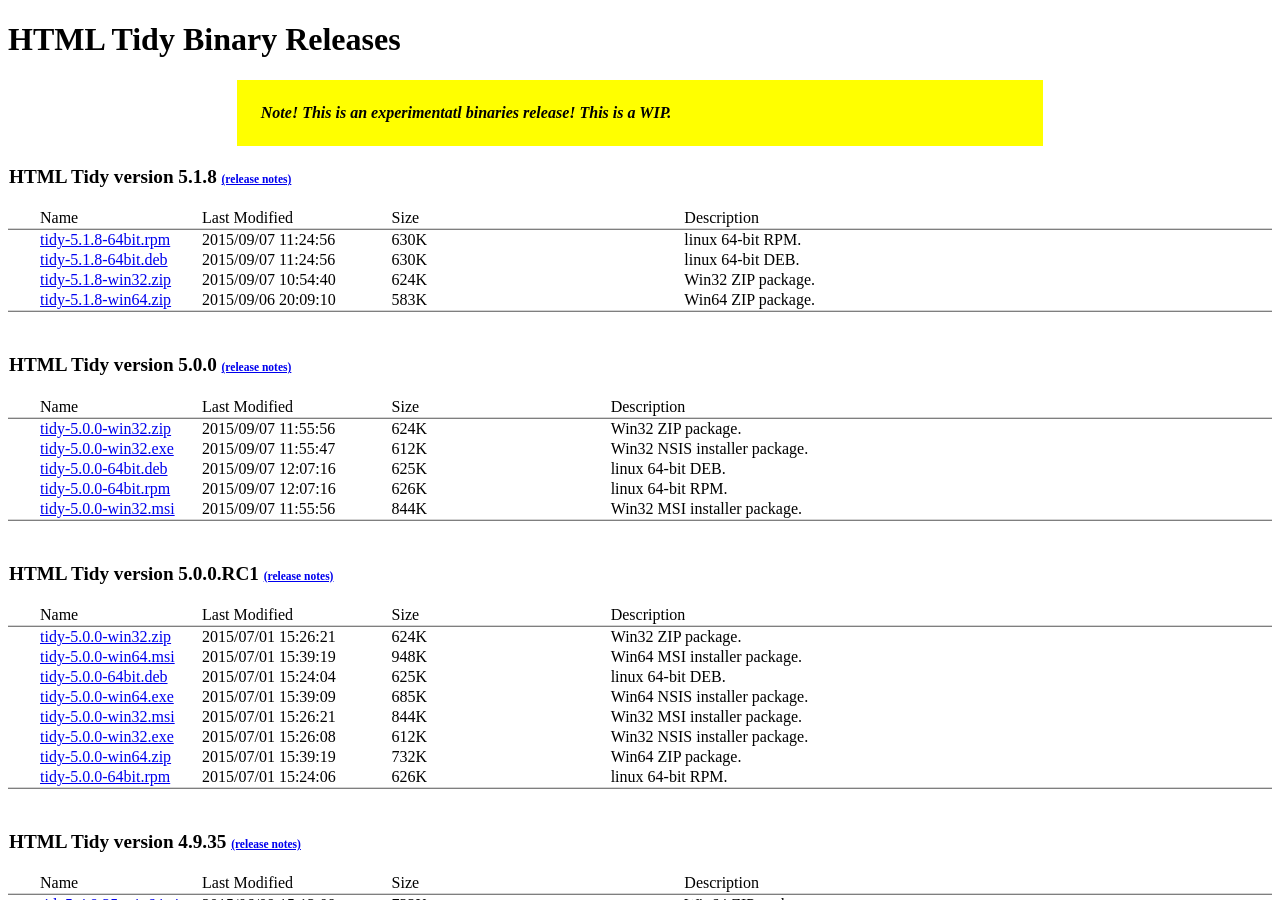
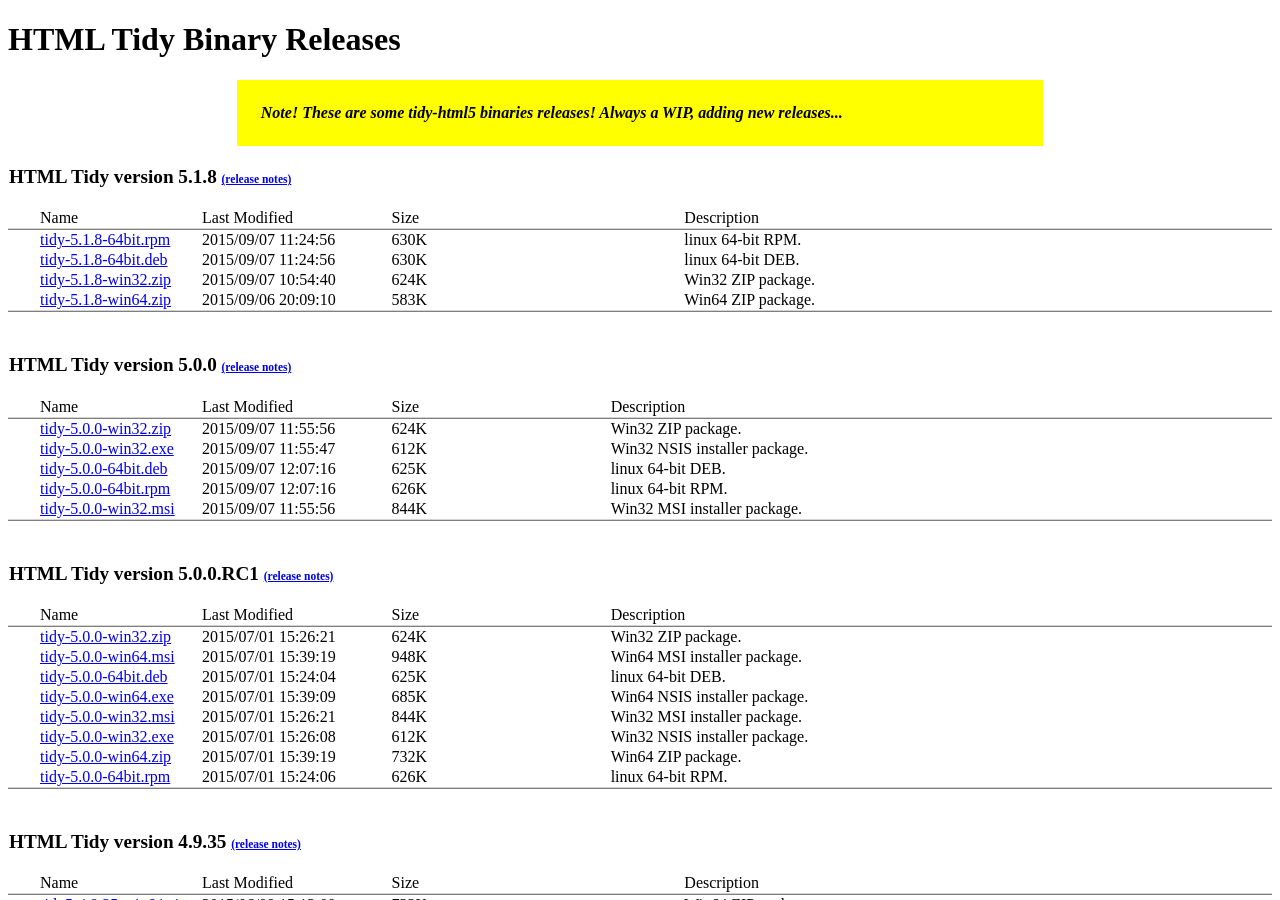
Before and after one commit to htacg/html-tidy.org.binaries, a Jekyll site: the page built from index.html, in a window 1280 px wide and 900 px high. Built offline with Jekyll 4.4.1, drawn with Linux system fonts in a browser that asks for light colours.

Commit message:
Issue #259 - remove 'experimental' status

```diff
--- a/index.html
+++ b/index.html
@@ -5,7 +5,7 @@
 <h1>HTML Tidy Binary Releases</h1>
 
 <p class="note">
-    Note! This is an experimentatl binaries release! This is a WIP.
+    Note! These are some tidy-html5 binaries releases! Always a WIP, adding new releases...
 </p>
 
 {% for release in site.data.tidy %}
```
